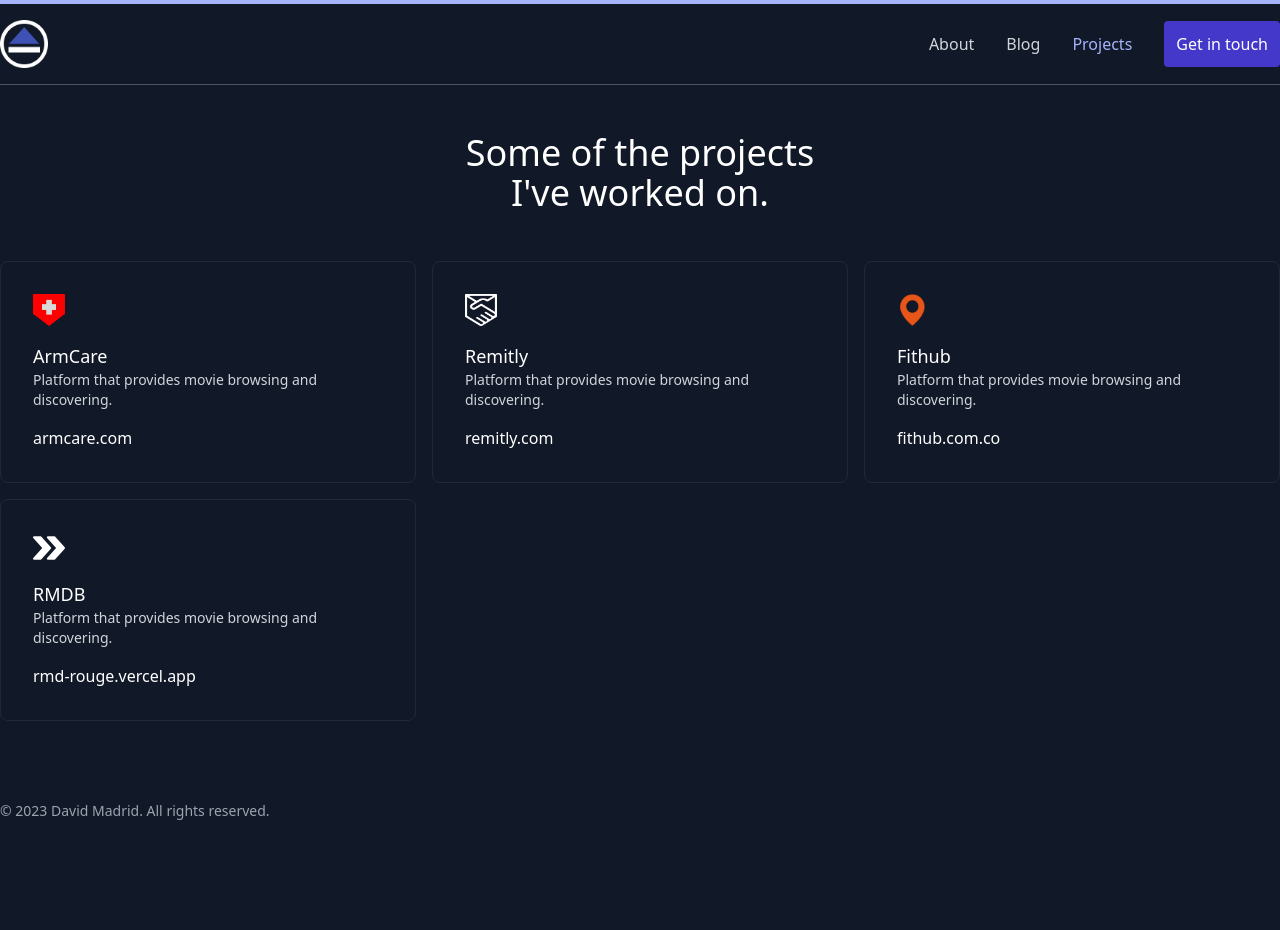
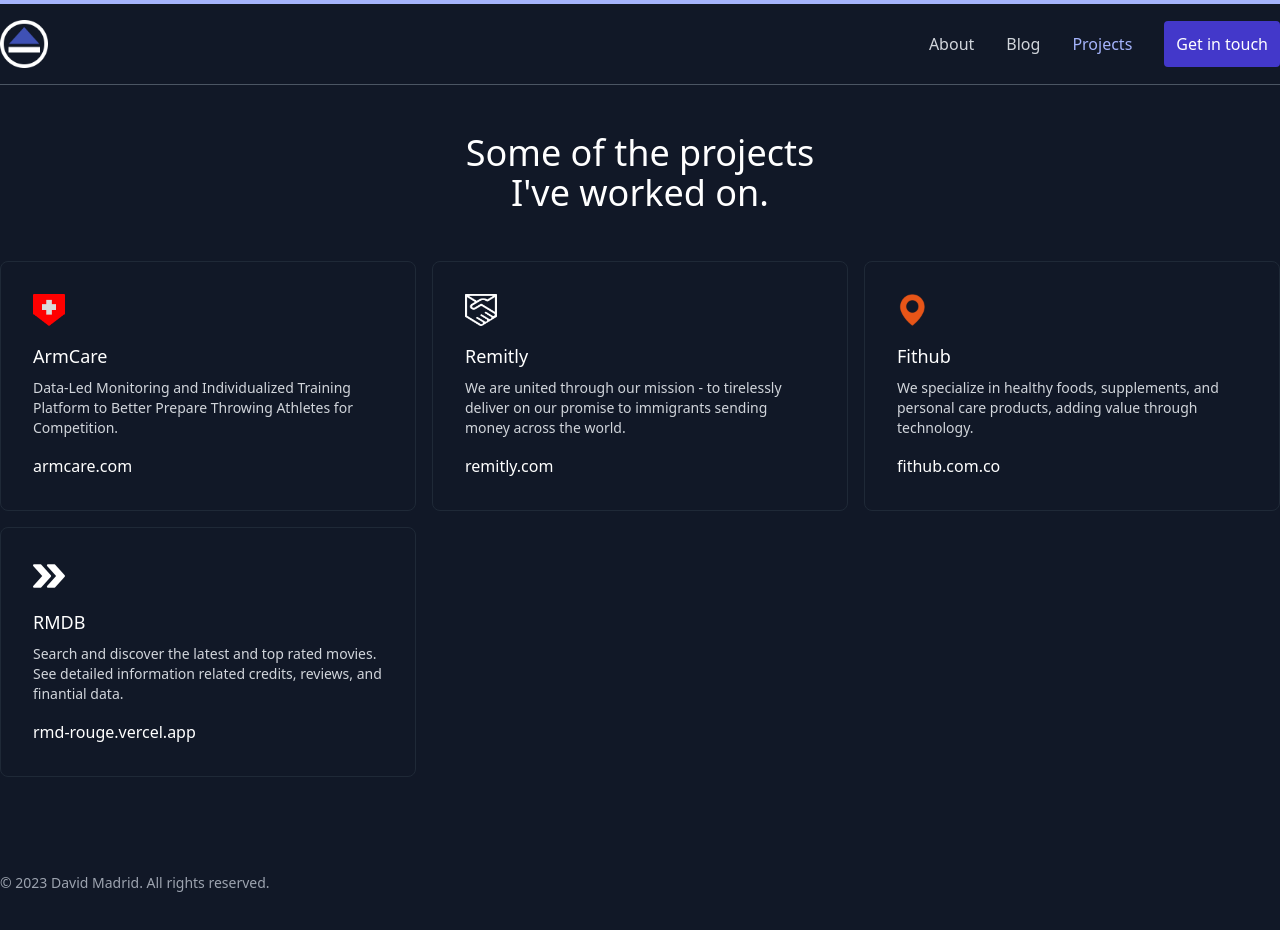
Before and after one commit to dmadridy/FBA, a React (Vite) app: page /projects in a window 1280 px wide. Shown: the top 930 px of the page. Before the commit the page ends 853 px from the top, so only its background shows below. Built offline with nearby package versions, Linux system fonts and the light colour scheme.

Commit message:
Projects component finished

```diff
--- a/src/layout/footer.tsx
+++ b/src/layout/footer.tsx
@@ -1,6 +1,6 @@
 const Footer = () => {
   return (
-    <div className=' py-8'>
+    <div className=' py-12'>
       <p className='text-gray-400 text-sm container mx-auto max-w-7xl'>
         © 2023 David Madrid. All rights reserved.
       </p>
--- a/src/pages/home.tsx
+++ b/src/pages/home.tsx
@@ -11,7 +11,7 @@
         I'm David, a frontend engineer based in
         <span className='text-indigo-300 font-medium'> Medellin</span> co.{' '}
       </p>
-      <button className='mt-8 p-2 hover:bg-gray-200 duration-200 bg-white rounded text-indigo-600 font-medium'>
+      <button className='mt-8 p-2 duration-200 bg-white rounded text-indigo-600 font-medium hover:scale-105'>
         Download CV
       </button>
     </div>
--- a/src/pages/projects.tsx
+++ b/src/pages/projects.tsx
@@ -14,11 +14,11 @@
         <a href='https://armcare.com/' target='_blank'>
           <div className={projectsBoxStyle}>
             <img className='w-8 h-8' src={armcare} alt='' />
-            <div className='mt-4'>
+            <div className='mt-4 space-y-2'>
+              <p className='text-white font-medium text-lg'>ArmCare</p>
               <p className='text-sm text-gray-300'>
-                <span className='text-white font-medium text-lg'>ArmCare</span>{' '}
-                <br />
-                Platform that provides movie browsing and discovering.
+                Data-Led Monitoring and Individualized Training Platform to
+                Better Prepare Throwing Athletes for Competition.
               </p>
             </div>
             <p className='mt-4'>armcare.com</p>
@@ -27,11 +27,11 @@
         <a href='https://www.remitly.com/us/es/colombia' target='_blank'>
           <div className={projectsBoxStyle}>
             <img className='w-8 h-8' src={remitlywhite} alt='' />
-            <div className='mt-4'>
+            <div className='mt-4 space-y-2'>
+              <p className='text-white font-medium text-lg'>Remitly</p>
               <p className='text-sm text-gray-300'>
-                <span className='text-white font-medium text-lg'>Remitly</span>{' '}
-                <br />
-                Platform that provides movie browsing and discovering.
+                We are united through our mission - to tirelessly deliver on our
+                promise to immigrants sending money across the world.
               </p>
             </div>
             <p className='mt-4'>remitly.com</p>
@@ -40,11 +40,11 @@
         <a href='https://fithub.com.co/stores/market/' target='_blank'>
           <div className={projectsBoxStyle}>
             <img className='w-8 h-8' src={fithub} alt='' />
-            <div className='mt-4'>
+            <div className='mt-4 space-y-2'>
+              <p className='text-white font-medium text-lg'>Fithub</p>
               <p className='text-sm text-gray-300'>
-                <span className='text-white font-medium text-lg'>Fithub</span>{' '}
-                <br />
-                Platform that provides movie browsing and discovering.
+                We specialize in healthy foods, supplements, and personal care
+                products, adding value through technology.
               </p>
             </div>
             <p className='mt-4'>fithub.com.co</p>
@@ -53,11 +53,12 @@
         <a href='https://rmd-rouge.vercel.app/' target='_blank'>
           <div className={projectsBoxStyle}>
             <img className='w-8 h-8' src={rmd} alt='' />
-            <div className='mt-4'>
+            <div className='mt-4 space-y-2'>
+              <p className='text-white font-medium text-lg'>RMDB</p>
               <p className='text-sm text-gray-300'>
-                <span className='text-white font-medium text-lg'>RMDB</span>{' '}
-                <br />
-                Platform that provides movie browsing and discovering.
+                Search and discover the latest and top rated movies. See
+                detailed information related credits, reviews, and finantial
+                data.
               </p>
             </div>
             <p className='mt-4'>rmd-rouge.vercel.app</p>
```
